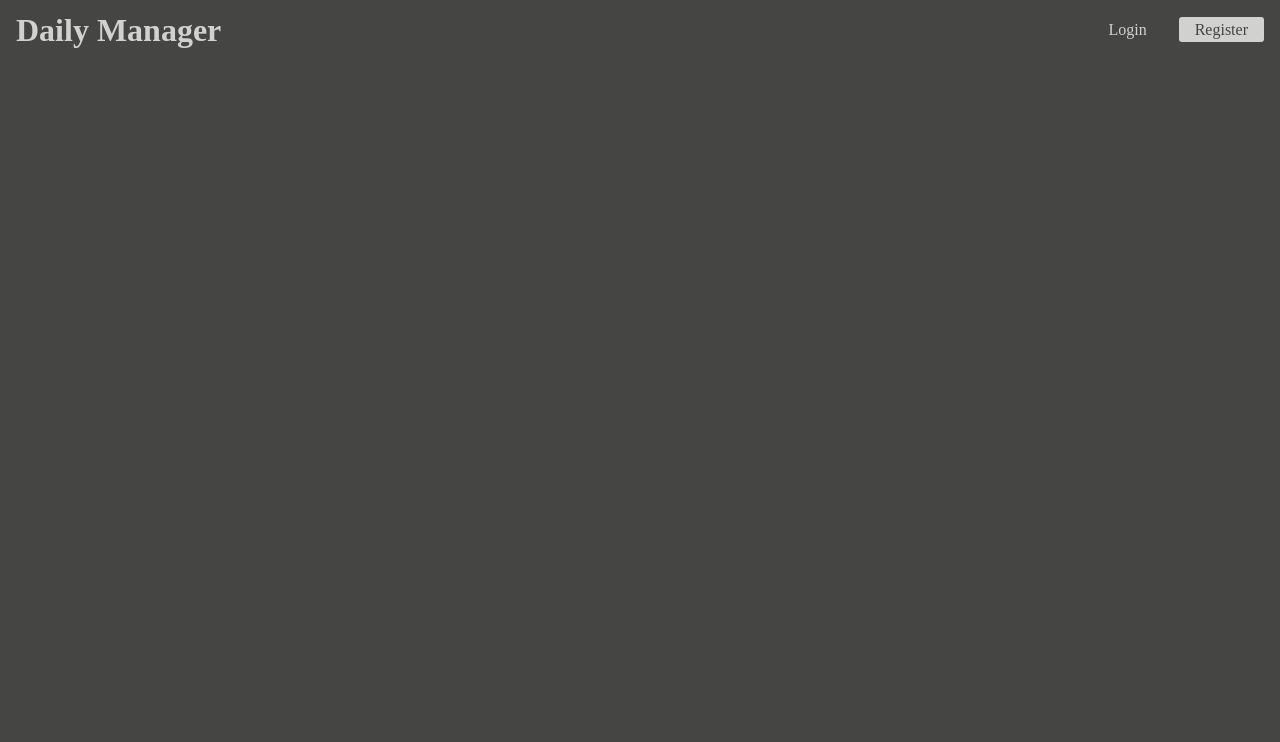
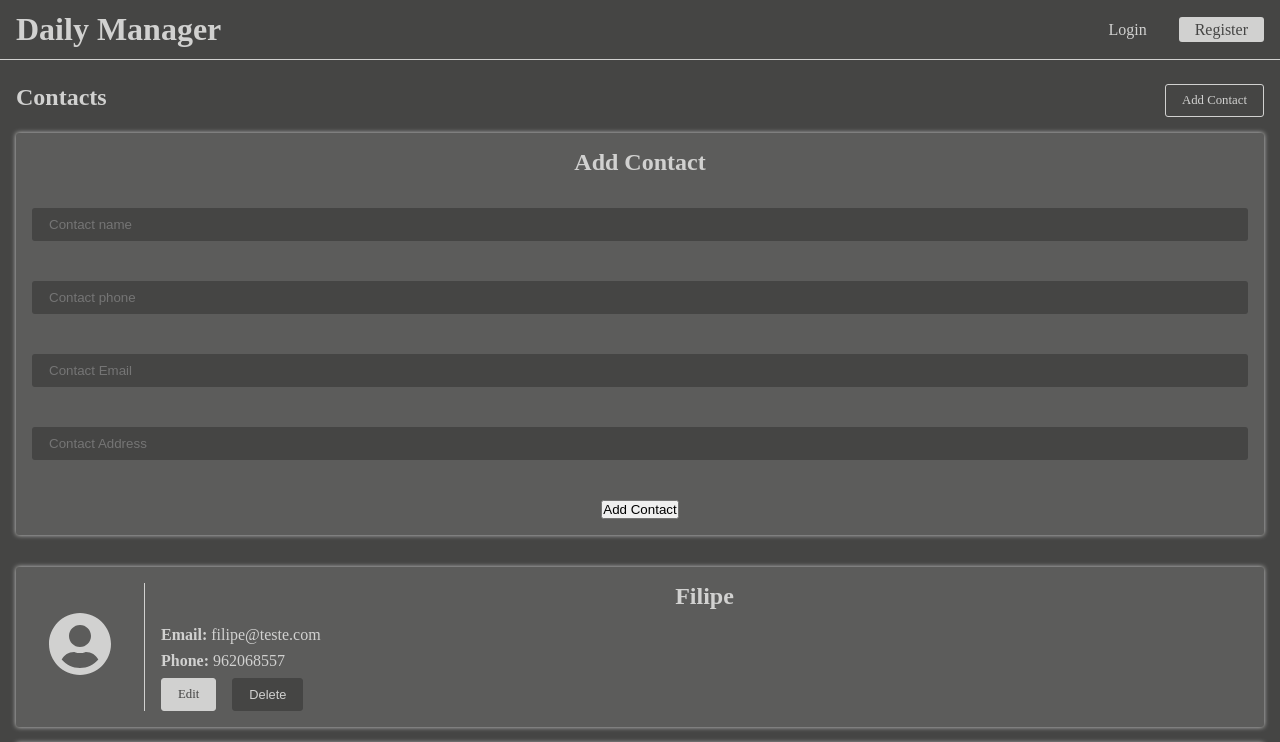
Before and after one commit to LuisFilipeMendonca/DailyManager, a Vue app: page /contacts/add in a window 1280 px wide. Shown: the top 742 px of the page. Built offline with nearby package versions, Linux system fonts and the light colour scheme.

Commit message:
Added base button component, some children routes and form contact

```diff
--- a/src/App.vue
+++ b/src/App.vue
@@ -25,6 +25,7 @@ export default {
   margin: 0;
   padding: 0;
   box-sizing: border-box;
+  outline: none;
 }
 
 html,
@@ -45,17 +46,17 @@ a {
   text-decoration: none;
 }
 
+input {
+  border: none;
+  background: transparent;
+}
+
 #app {
   height: 100%;
 }
 
 .main {
-  min-height: calc(100% - 60px);
-  padding: 16px;
-  display: flex;
-  align-items: center;
-  justify-content: center;
-  flex-direction: column;
-  text-align: center;
+  height: 100%;
+  padding: 60px 16px 16px;
 }
 </style>
--- /dev/null
+++ b/src/components/BaseButton/index.vue
@@ -0,0 +1,61 @@
+<template>
+  <button v-if="!isLink" :class="['btn', mode]">
+    <slot />
+  </button>
+  <router-link v-else :to="path" :class="['btn', mode]">
+    <slot />
+  </router-link>
+</template>
+
+<script>
+export default {
+  props: ["mode", "isLink", "path"],
+};
+</script>
+
+<style scoped>
+.btn {
+  padding: 8px 16px;
+  border-radius: 3px;
+  transition: all 0.2s ease-in;
+  cursor: pointer;
+  font-size: 0.8rem;
+}
+
+.outline {
+  border: 1px solid #d1d1d0;
+  color: #d1d1d0;
+  background-color: transparent;
+}
+
+.outline:hover,
+.outline:focus,
+.outline:active {
+  background-color: #5c5c5b;
+}
+
+.unstyled {
+  color: #d1d1d0;
+  background-color: #454544;
+  border: 1px solid #454544;
+}
+
+.unstyled:hover,
+.unstyled:focus,
+.unstyled:active {
+  background-color: transparent;
+}
+
+.flatten {
+  color: #454544;
+  background-color: #d1d1d0;
+  border: 1px solid #d1d1d0;
+}
+
+.flatten:hover,
+.flatten:focus,
+.flatten:active {
+  color: #d1d1d0;
+  background-color: transparent;
+}
+</style>
--- a/src/components/ContactItem/index.vue
+++ b/src/components/ContactItem/index.vue
@@ -11,8 +11,12 @@
         <template v-if="address">
           <p><span class="bold">Address:</span> {{ address }}</p>
         </template>
-        <button>Edit</button>
-        <button>Delete</button>
+        <div class="btn-container">
+          <base-button mode="flatten" :isLink="true" :path="editLink"
+            >Edit</base-button
+          >
+          <base-button mode="unstyled">Delete</base-button>
+        </div>
       </div>
     </li>
   </base-badge>
@@ -20,7 +24,12 @@
 
 <script>
 export default {
-  props: ["name", "email", "phone", "address"],
+  props: ["id", "name", "email", "phone", "address"],
+  computed: {
+    editLink() {
+      return `/contacts/edit/${this.id}`;
+    },
+  },
 };
 </script>
 
@@ -55,4 +64,12 @@ export default {
 .bold {
   font-weight: bold;
 }
+
+.btn-container {
+  display: flex;
+}
+
+.btn-container > *:not(:last-child) {
+  margin-right: 16px;
+}
 </style>
--- /dev/null
+++ b/src/layout/FormContact.vue
@@ -0,0 +1,120 @@
+<template>
+  <section class="contact-form">
+    <base-badge>
+      <header class="contact-form__header">
+        <h2>Add Contact</h2>
+      </header>
+      <form class="form">
+        <div class="input-group">
+          <input
+            class="input-group__input"
+            type="text"
+            placeholder="Contact name"
+            id="name"
+          />
+          <label class="input-group__label" for="name">Contact Name</label>
+        </div>
+        <div class="input-group">
+          <input
+            class="input-group__input"
+            type="tel"
+            placeholder="Contact phone"
+            id="phone"
+          />
+          <label class="input-group__label" for="phone">Contact Phone</label>
+        </div>
+        <div class="input-group">
+          <input
+            class="input-group__input"
+            type="email"
+            placeholder="Contact Email"
+            id="email"
+          />
+          <label class="input-group__label" for="email">Contact Email</label>
+        </div>
+        <div class="input-group">
+          <input
+            class="input-group__input"
+            type="text"
+            placeholder="Contact Address"
+            id="address"
+          />
+          <label class="input-group__label" for="address"
+            >Contact Address</label
+          >
+        </div>
+        <div class="form__actions">
+          <button type="submit">Add Contact</button>
+        </div>
+      </form>
+    </base-badge>
+  </section>
+</template>
+
+<script>
+export default {
+  created() {
+    console.log(this.$route.params.id);
+  },
+};
+</script>
+
+<style scoped>
+.contact-form {
+  margin: 16px 0;
+}
+
+.contact-form__header {
+  padding: 16px;
+  text-align: center;
+}
+
+.form {
+  padding: 16px;
+}
+
+.form__actions {
+  display: flex;
+  justify-content: center;
+}
+
+.form__actions > *:not(:last-child) {
+  margin-right: 16px;
+}
+
+.input-group {
+  position: relative;
+  margin-bottom: 40px;
+}
+
+.input-group__input {
+  display: block;
+  width: 100%;
+  background-color: #454544;
+  padding: 8px 16px;
+  border-radius: 3px;
+  color: #d1d1d0;
+  border: 1px solid transparent;
+  z-index: 1;
+}
+
+.input-group__input:focus {
+  border-color: #d1d1d0;
+}
+
+.input-group__label {
+  position: absolute;
+  top: 0;
+  left: 4px;
+  opacity: 0;
+  transform: translateY(0);
+  transition: 0.2s ease-in;
+  transition-property: opacity, transform;
+}
+
+.input-group__input:focus + .input-group__label,
+.input-group__input:not(:placeholder-shown) + .input-group__label {
+  opacity: 1;
+  transform: translateY(-24px);
+}
+</style>
--- a/src/layout/TheHeader.vue
+++ b/src/layout/TheHeader.vue
@@ -19,6 +19,9 @@
   align-items: center;
   justify-content: space-between;
   padding: 16px;
+  position: fixed;
+  width: 100%;
+  border-bottom: 1px solid #d1d1d0;
 }
 
 .nav__menu {
--- a/src/main.js
+++ b/src/main.js
@@ -13,6 +13,7 @@ import { FontAwesomeIcon } from "@fortawesome/vue-fontawesome";
 import router from "./routes";
 
 import BaseBadge from "./components/BaseBadge";
+import BaseButton from "./components/BaseButton";
 
 const app = createApp(App);
 
@@ -26,5 +27,6 @@ app.use(router);
 
 app.component("font-awesome-icon", FontAwesomeIcon);
 app.component("base-badge", BaseBadge);
+app.component("base-button", BaseButton);
 
 app.mount("#app");
--- a/src/pages/Contacts.vue
+++ b/src/pages/Contacts.vue
@@ -2,12 +2,16 @@
   <section class="contacts">
     <header class="contacts-header">
       <h1 class="contacts-header__title">Contacts</h1>
-      <p class="contacts-header__subtitle">Add a new contact here</p>
+      <base-button :isLink="true" mode="outline" path="/contacts/add"
+        >Add Contact</base-button
+      >
     </header>
+    <router-view></router-view>
     <ul class="contacts-menu">
       <contact-item
         v-for="contact in contacts"
         :key="contact.id"
+        :id="contact.id"
         :name="contact.name"
         :email="contact.email"
         :phone="contact.phone"
@@ -52,10 +56,16 @@ export default {
 <style scoped>
 .contacts {
   width: 100%;
+  padding: 24px 0;
+}
+
+.contacts-header {
+  display: flex;
+  justify-content: space-between;
 }
 
 .contacts-menu {
-  margin-top: 64px;
+  margin-top: 32px;
 }
 
 .contacts-menu > *:not(:last-child) {
--- a/src/pages/Home.vue
+++ b/src/pages/Home.vue
@@ -1,10 +1,12 @@
 <template>
-  <h1 class="main__title">Your life.. One App!</h1>
-  <h2 class="main__subtitle">
-    Trying to organize your life but seems impossible? Don't waste more time and
-    register in our app.
-  </h2>
-  <home-grid></home-grid>
+  <section class="section">
+    <h1 class="main__title">Your life.. One App!</h1>
+    <h2 class="main__subtitle">
+      Trying to organize your life but seems impossible? Don't waste more time
+      and register in our app.
+    </h2>
+    <home-grid></home-grid>
+  </section>
 </template>
 
 <script>
@@ -18,6 +20,14 @@ export default {
 </script>
 
 <style scoped>
+.section {
+  display: flex;
+  flex-direction: column;
+  align-items: center;
+  justify-content: center;
+  min-height: 100%;
+  padding: 24px 0;
+}
 .main__title {
   font-size: 2.5rem;
   padding: 8px;
@@ -28,5 +38,6 @@ export default {
 .main__subtitle {
   font-size: 1.5rem;
   line-height: 32px;
+  text-align: center;
 }
 </style>
```
Also changed, not shown: src/routes/index.js (+12 -0 lines).
